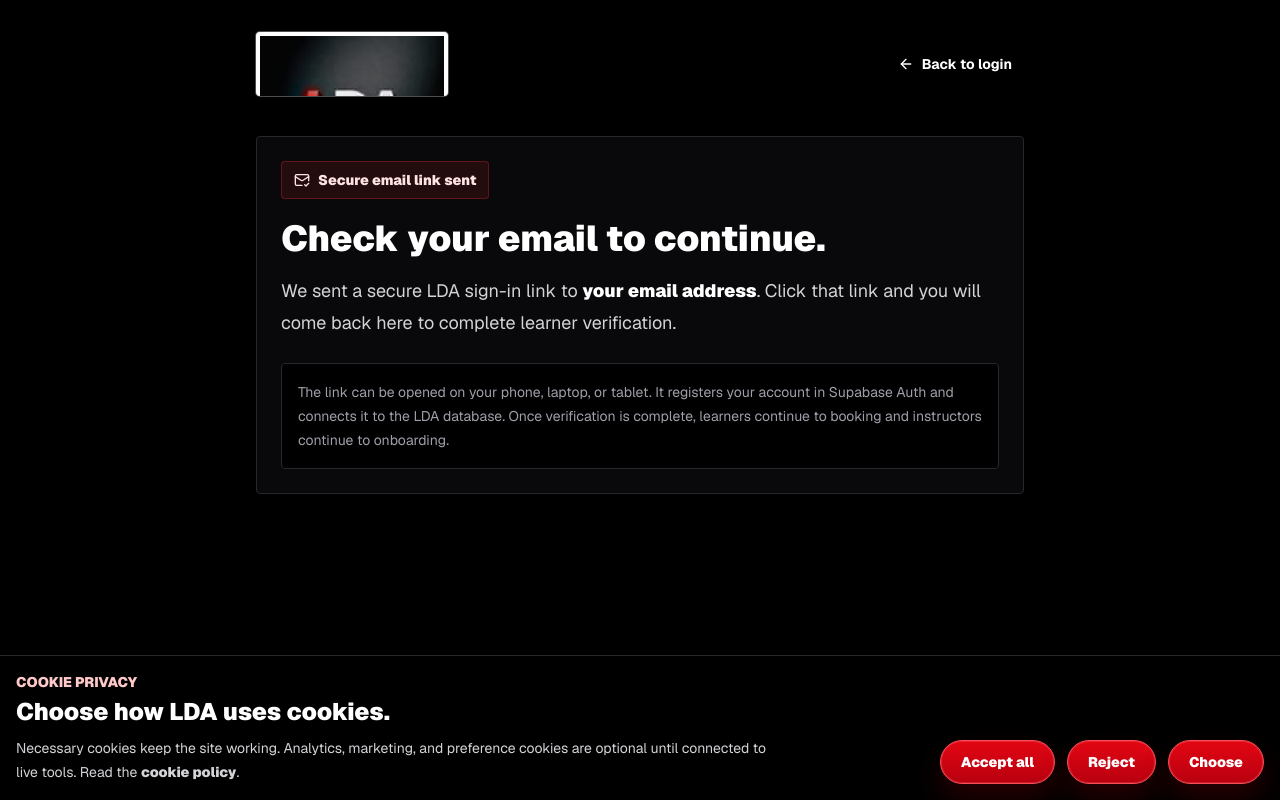
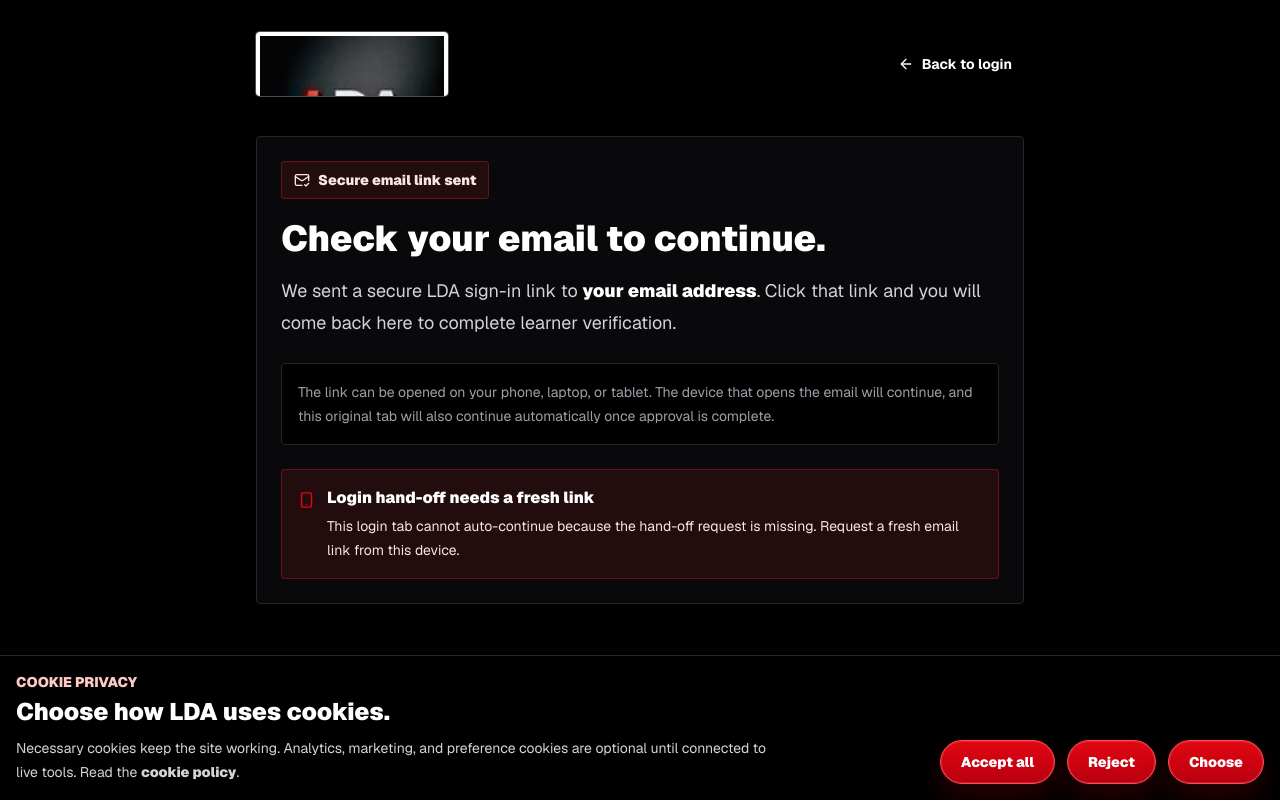
Before and after one commit to LDrivingAcademy/LDA, a Next.js app: page /auth/check-email in a window 1280 px wide. Built offline with nearby package versions, Linux system fonts and the light colour scheme.

Commit message:
Show auth handoff status on check email page

```diff
--- a/src/app/auth/check-email/page.tsx
+++ b/src/app/auth/check-email/page.tsx
@@ -1,13 +1,14 @@
 import Link from "next/link";
 import { ArrowLeft, MailCheck } from "lucide-react";
+import { AuthHandoffPoller } from "@/components/auth/auth-handoff-poller";
 import { Brand } from "@/components/brand";
 
 export default async function CheckEmailPage({
   searchParams
 }: {
-  searchParams: Promise<{ email?: string; role?: string }>;
+  searchParams: Promise<{ email?: string; role?: string; request?: string }>;
 }) {
-  const { email, role } = await searchParams;
+  const { email, role, request } = await searchParams;
   const safeRole = role === "instructor" ? "instructor" : "learner";
 
   return (
@@ -29,8 +30,9 @@ export default async function CheckEmailPage({
             We sent a secure LDA sign-in link to <span className="font-black text-white">{email || "your email address"}</span>. Click that link and you will come back here to complete {safeRole === "instructor" ? "instructor verification" : "learner verification"}.
           </p>
           <div className="mt-6 rounded border border-zinc-800 bg-black p-4 text-sm leading-6 text-zinc-400">
-            The link can be opened on your phone, laptop, or tablet. It registers your account in Supabase Auth and connects it to the LDA database. Once verification is complete, learners continue to booking and instructors continue to onboarding.
+            The link can be opened on your phone, laptop, or tablet. The device that opens the email will continue, and this original tab will also continue automatically once approval is complete.
           </div>
+          <AuthHandoffPoller requestId={request} role={safeRole} />
         </section>
       </div>
     </main>
```
